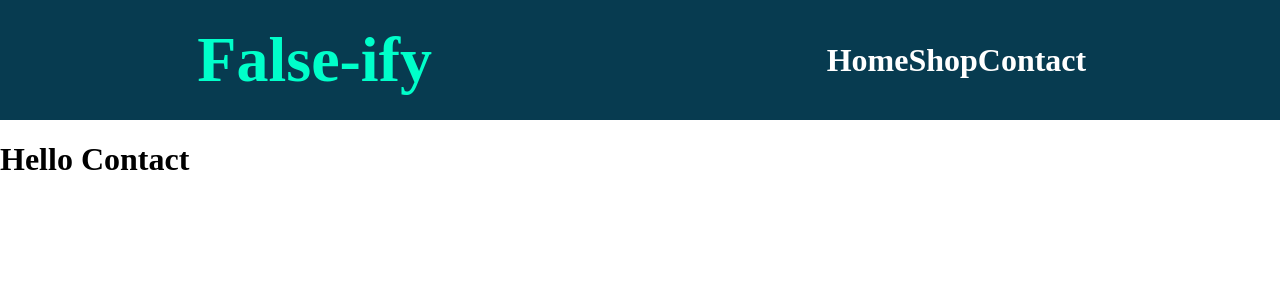
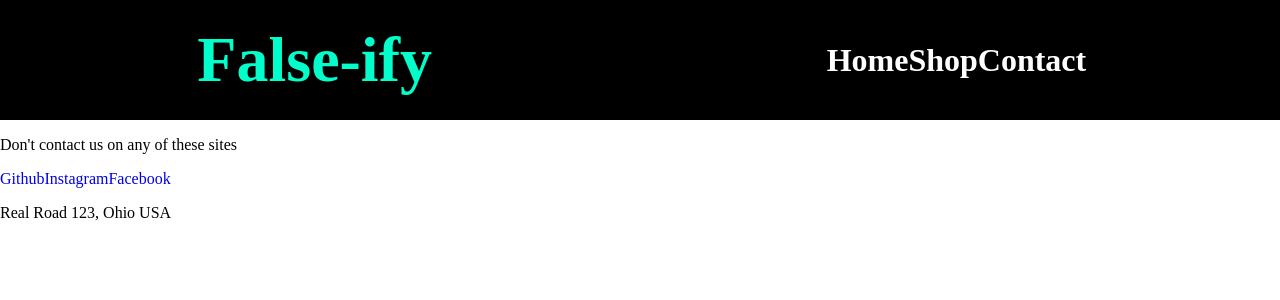
Before and after one commit to ZippyDaFish/shopping-cart, a React (Create React App) app: page /contact in a window 1280 px wide. Shown: the top 300 px of the page. Built offline with nearby package versions, Linux system fonts and the light colour scheme.

Commit message:
Add contact links

```diff
--- a/src/Contact.js
+++ b/src/Contact.js
@@ -5,7 +5,15 @@ const Contact = () => {
     return(
         <div>
             <TitleBar/>
-            <h1>Hello Contact</h1>
+            <div className="contact-links">
+                <p>Don't contact us on any of these sites</p>
+                <a href="https://github.com/ZippyDaFish/" target='_blank'>Github</a>
+                <a href="https://www.youtube.com/watch?v=Sagg08DrO5U" target='_blank'>Instagram</a>
+                <a href="https://www.youtube.com/watch?v=Sagg08DrO5U" target='_blank'>Facebook</a>
+            </div>
+            <div className="address-container">
+                <p className="address">Real Road 123, Ohio USA</p>
+            </div>
         </div>
     );
 };
--- /dev/null
+++ b/src/styles/Contact.css
@@ -0,0 +1 @@
+@import url('./palette.css');
--- a/src/styles/TitleBar.css
+++ b/src/styles/TitleBar.css
@@ -7,7 +7,7 @@
 
     height: 15vh;
 
-    background-color: var(--dark-blue);
+    background-color: black;
 }
 
 .title-nav-container {
```
